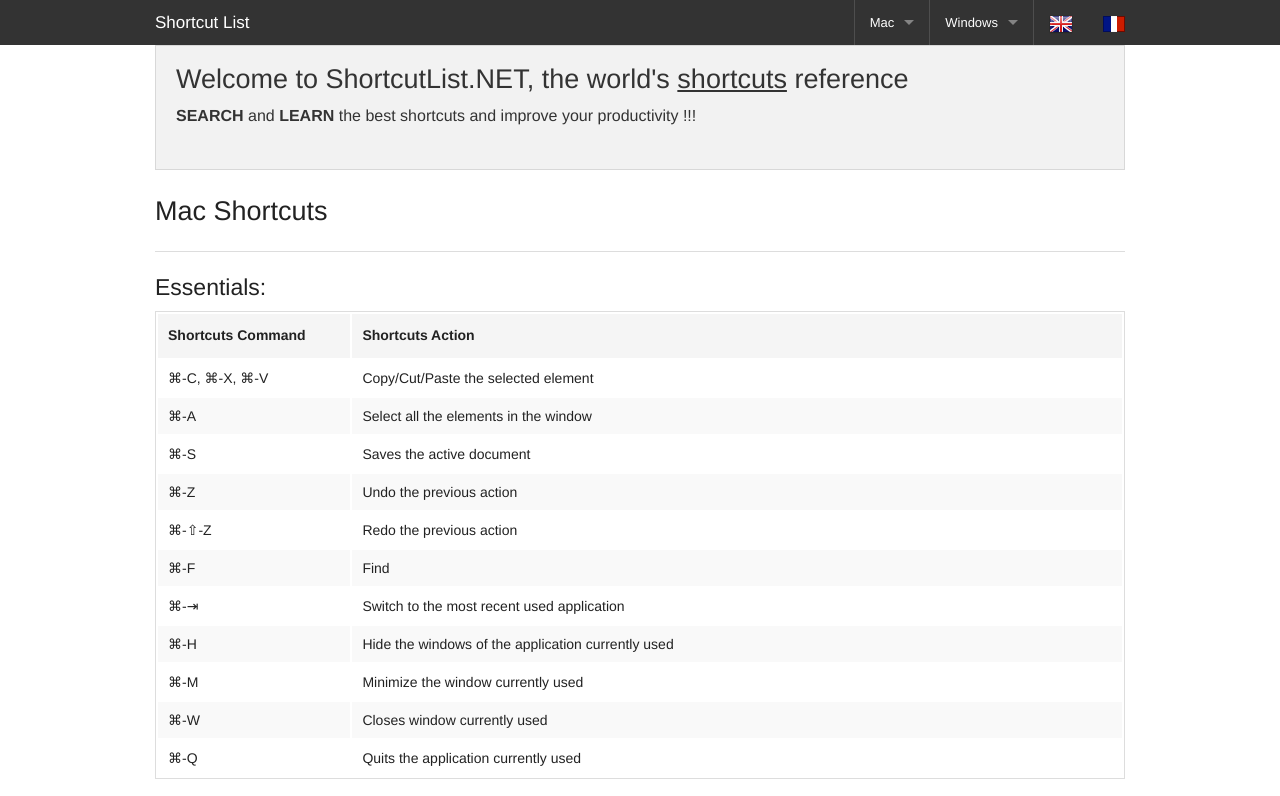
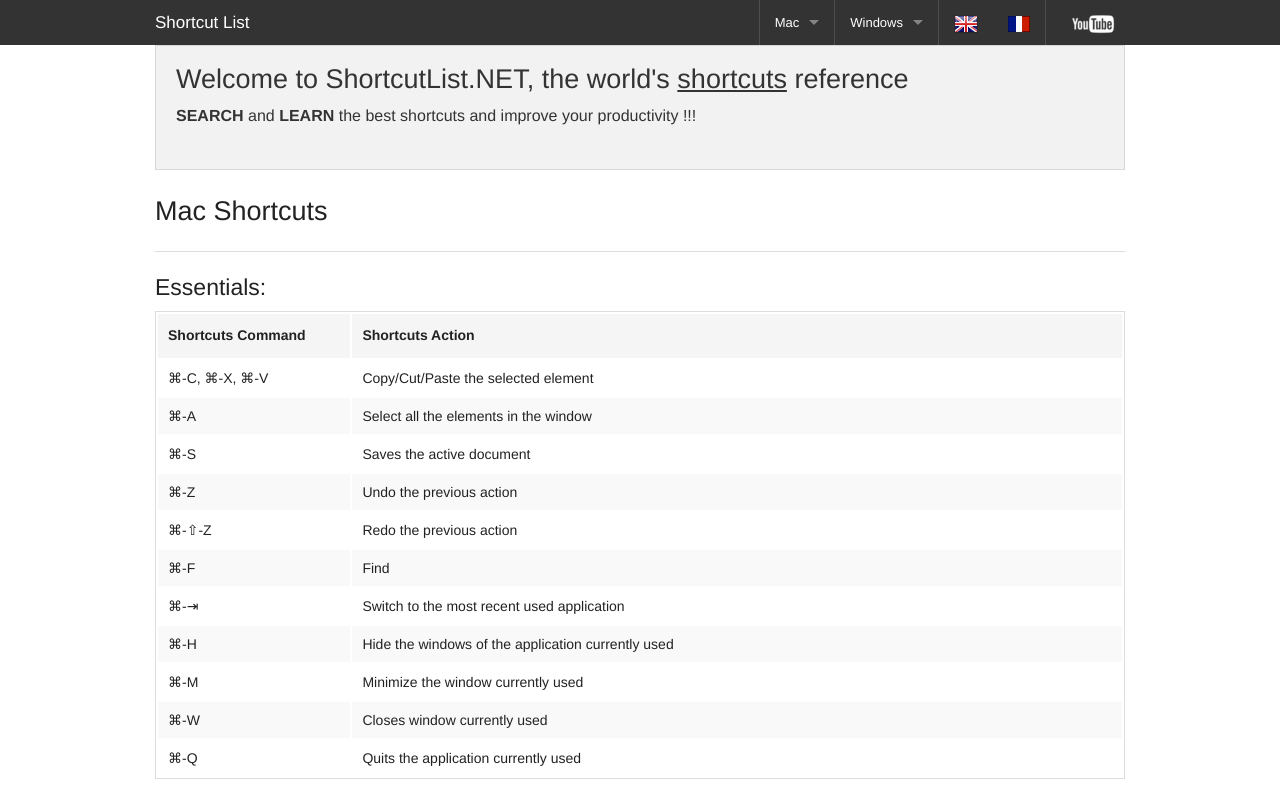
Before and after one commit to lilianjallageas/shortcutlist.net, a plain HTML site: page index.html in a window 1280 px wide. Shown: the top 796 px of the page. Drawn offline with Linux system fonts and the light colour scheme.

Commit message:
- Added link to Youtube channel

```diff
--- a/index.html
+++ b/index.html
@@ -53,6 +53,8 @@
 					<li class="divider"></li>
 					<li><a ng-click="changeLanguage('en')"><img src="/img/lang/en.png"></a></li>
 					<li><a ng-click="changeLanguage('fr')"><img src="/img/lang/fr.png"></a></li>
+					<li class="divider"></li>
+					<li><a href="https://www.youtube.com/channel/UCqW_fDlJULY552iSB5r23bg" target="_blank"><img src="/img/YouTube-logo_40px.png"></a></li>
 				</ul>
 			</section>
 		</nav>
```
Also changed, not shown: img/YouTube-logo_40px.png (added).
